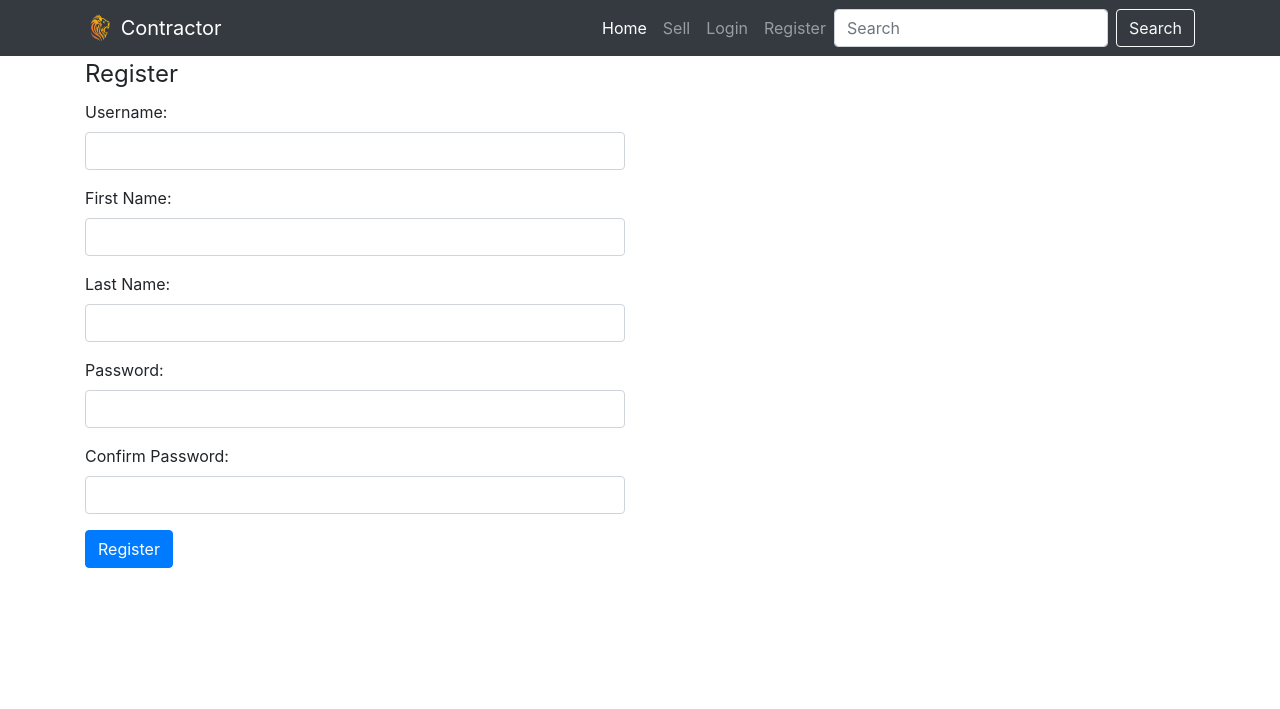
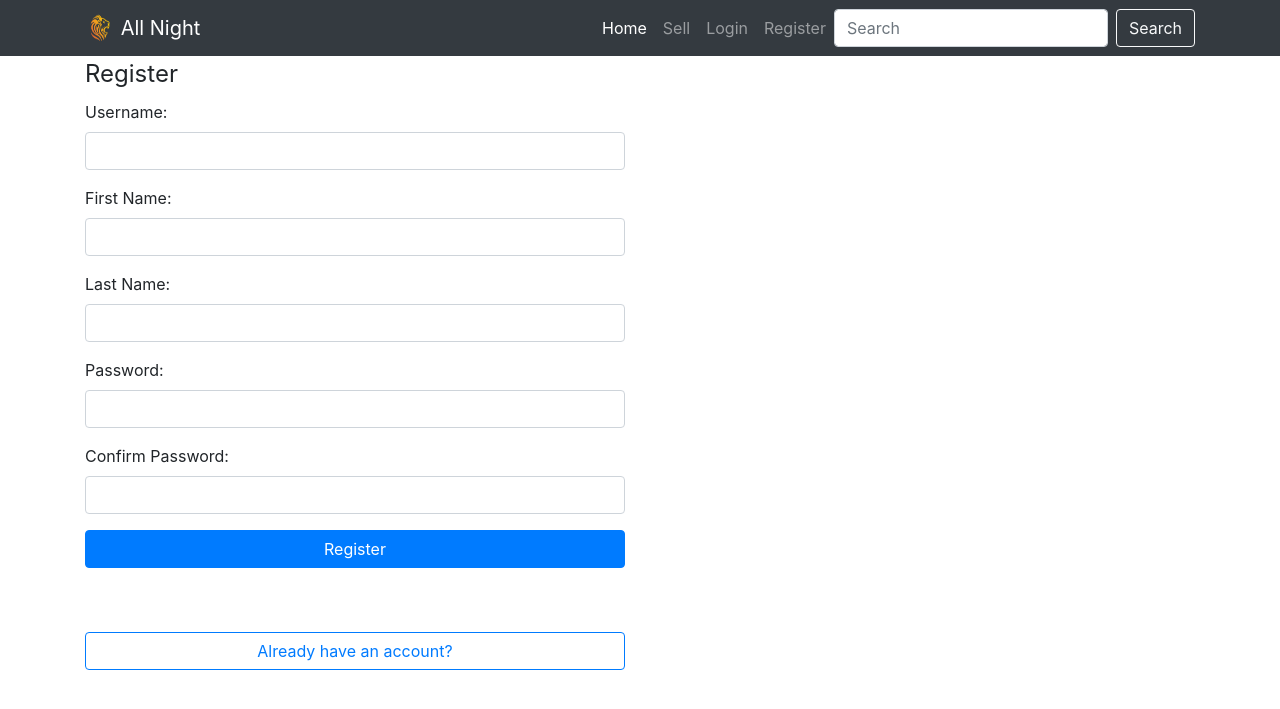
Before and after one commit to SamuelFolledo/Contractor, a Flask app: page /register in a window 1280 px wide. Shown: the top 709 px of the page. Run offline with Flask 2, Linux system fonts and the light colour scheme; some libraries are stand-ins or nearby versions.

Commit message:
[add] a way to switch between login and register

```diff
--- a/templates/partials/navbar.html
+++ b/templates/partials/navbar.html
@@ -6,7 +6,7 @@
         <div class='navbar-header'>
             <a class='navbar-brand' href='/'>
                 <img src="/static/photos/lion-logo.png" width="30" height="30" class="d-inline-block align-top" alt="store logo">
-                Contractor
+                All Night
             </a>
         </div>
 
--- a/templates/user_register.html
+++ b/templates/user_register.html
@@ -62,7 +62,12 @@
 
             <!-- BUTTON -->
             <div class='form-group'>
-                <button class='btn btn-primary' type='submit'>Register</button>
+                <button class='btn btn-primary btn-block' type='submit'>Register</button>
+            </div>
+            <br>
+            <br>
+            <div class='form-group'>
+                    <a href="/login" class="btn btn-outline-primary btn-block">Already have an account?</a>
             </div>
         </form>
     </div>
```
Also changed, not shown: templates/user_login.html (+6 -1 lines).
